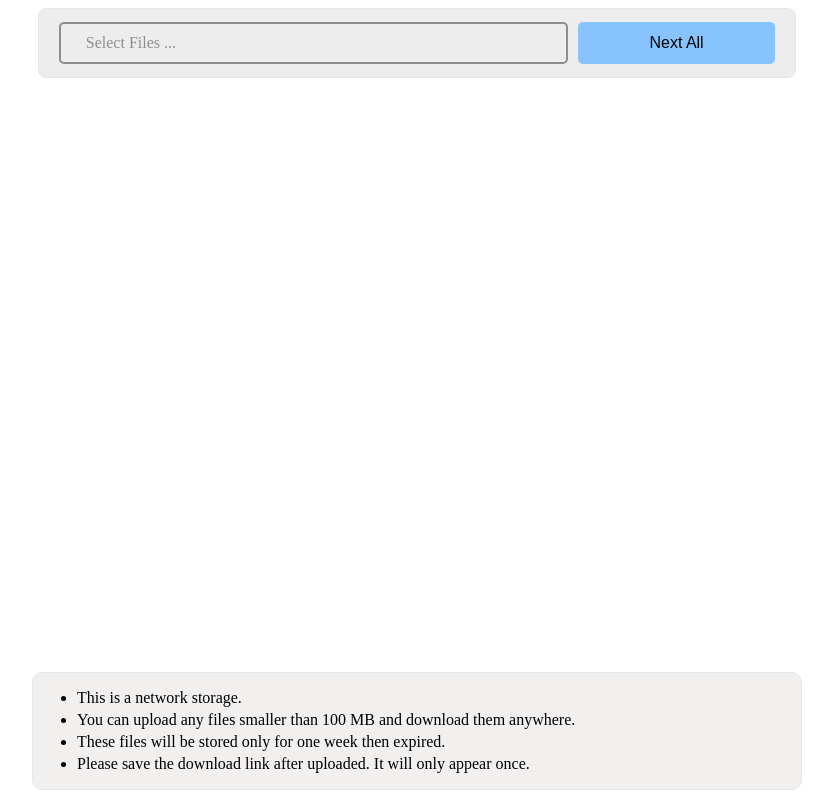
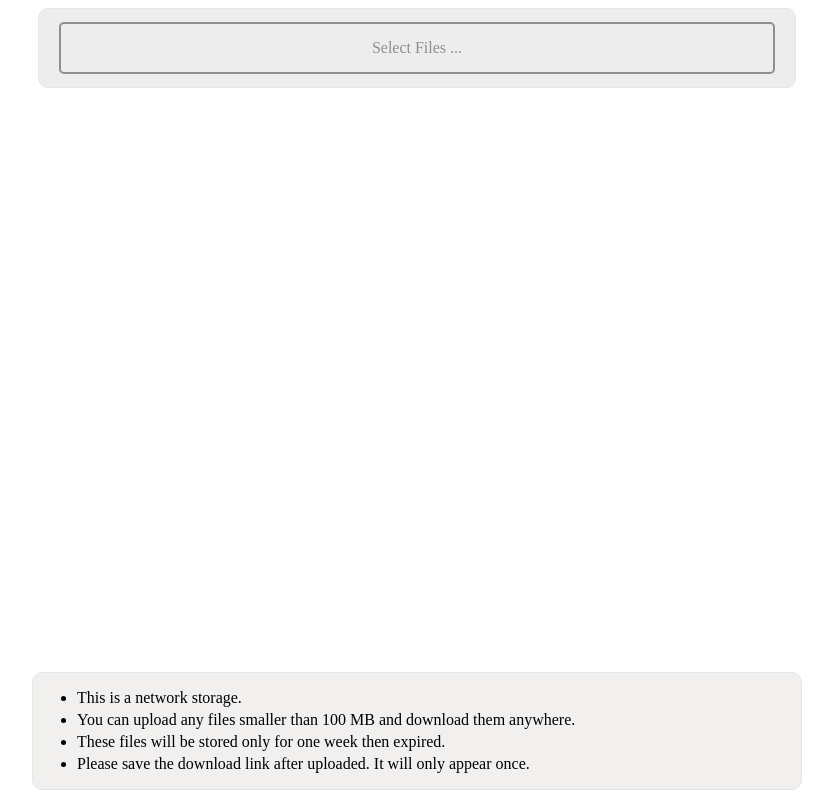
Before and after one commit to chai-mi/edgestore, a website: page public/index.html in a window 1280 px wide. Shown: the whole page, without its empty margins (223-1056 px from the left). Drawn offline with Linux system fonts and the light colour scheme.

Commit message:
update: 移除全部操作按钮

```diff
--- a/public/index.html
+++ b/public/index.html
@@ -18,7 +18,6 @@
     <div class="inputObject">
       <input type="file" id="fileInput" multiple style="display: none" />
       <label for="fileInput" class="uploadStyle">Select Files ...</label>
-      <button id="uploadButton" class="uploadButton">Next All</button>
     </div>
 
     <div class="tableContainer" id="tableContainer" style="display: none">
--- a/public/script.js
+++ b/public/script.js
@@ -58,12 +58,6 @@ document.getElementById('fileTable').addEventListener('click', (event) => {
     }
 })
 
-document.getElementById('uploadButton').addEventListener('click', () => {
-    for (let i = 0; i < fileInput.files?.length || 0; i++) {
-        onChink(i)
-    }
-})
-
 const onChink = (index) => {
     const file = fileInput.files[index]
     const row = fileList.rows[index]
--- a/public/style.css
+++ b/public/style.css
@@ -41,18 +41,6 @@
     .uploadStyle {
         border: 2px solid rgba(0, 0, 0, 0.4);
         color: rgba(0, 0, 0, 0.4);
-    }
-
-    .uploadButton {
-        background: rgb(135, 195, 255);
-    }
-
-    .uploadButton:hover {
-        background: rgb(100, 165, 255);
-    }
-
-    .uploadButton:active {
-        background: rgb(71, 141, 255);
     }
 
     .fileTable th,
@@ -114,19 +102,6 @@
         color: rgba(255, 255, 255, 0.6);
     }
 
-    .uploadButton {
-        background: rgb(96, 109, 148);
-        color: rgb(255, 255, 255);
-    }
-
-    .uploadButton:hover {
-        background: rgb(147, 159, 197);
-    }
-
-    .uploadButton:active {
-        background: rgb(82, 105, 141);
-    }
-
     .fileTable th,
     .tableFoot td {
         background: rgb(80, 85, 102);
@@ -184,21 +159,18 @@
     align-items: center;
     box-sizing: border-box;
     border-radius: 10px;
-    backdrop-filter: blur(10px);
-    -webkit-backdrop-filter: blur(10px);
     padding: 20px;
-    border-radius: 8px;
-    height: 70px;
+    height: 80px;
     margin-bottom: 15px;
 }
 
 .uploadStyle {
-    width: 70%;
+    width: 100%;
+    text-align: center;
     border-radius: 5px;
     display: inline-block;
     vertical-align: middle;
-    padding: 10px 25px;
-    margin-right: 10px;
+    padding: 15px 20px;
     cursor: pointer;
 }
 
@@ -206,18 +178,6 @@
     border-radius: 5px;
     padding: 10px;
     cursor: pointer;
-}
-
-.uploadButton {
-    width: 30%;
-    border-radius: 5px;
-    border: none;
-    text-align: center;
-    padding: 12px;
-    display: inline-block;
-    vertical-align: middle;
-    cursor: pointer;
-    font-size: 1em;
 }
 
 .tableContainer {
```
